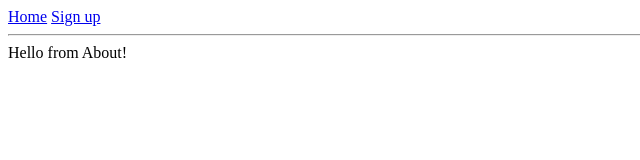
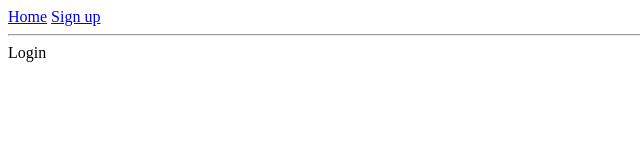
Before and after one commit to Jodarini/hello-build, a React (Vite) app: page /login in a window 1280 px wide. Shown: the top 160 px of the page, without its empty margins (0-640 px from the left). Built offline with nearby package versions, Linux system fonts and the light colour scheme.

Commit message:
fix: fix names in routes

```diff
--- a/src/routes/login.tsx
+++ b/src/routes/login.tsx
@@ -1,9 +1,9 @@
-import { createFileRoute } from '@tanstack/react-router'
+import { createFileRoute } from "@tanstack/react-router";
 
-export const Route = createFileRoute('/login')({
-  component: About,
-})
+export const Route = createFileRoute("/login")({
+  component: Login,
+});
 
-function About() {
-  return <div className="p-2">Hello from About!</div>
+function Login() {
+  return <div className="p-2">Login</div>;
 }
```
